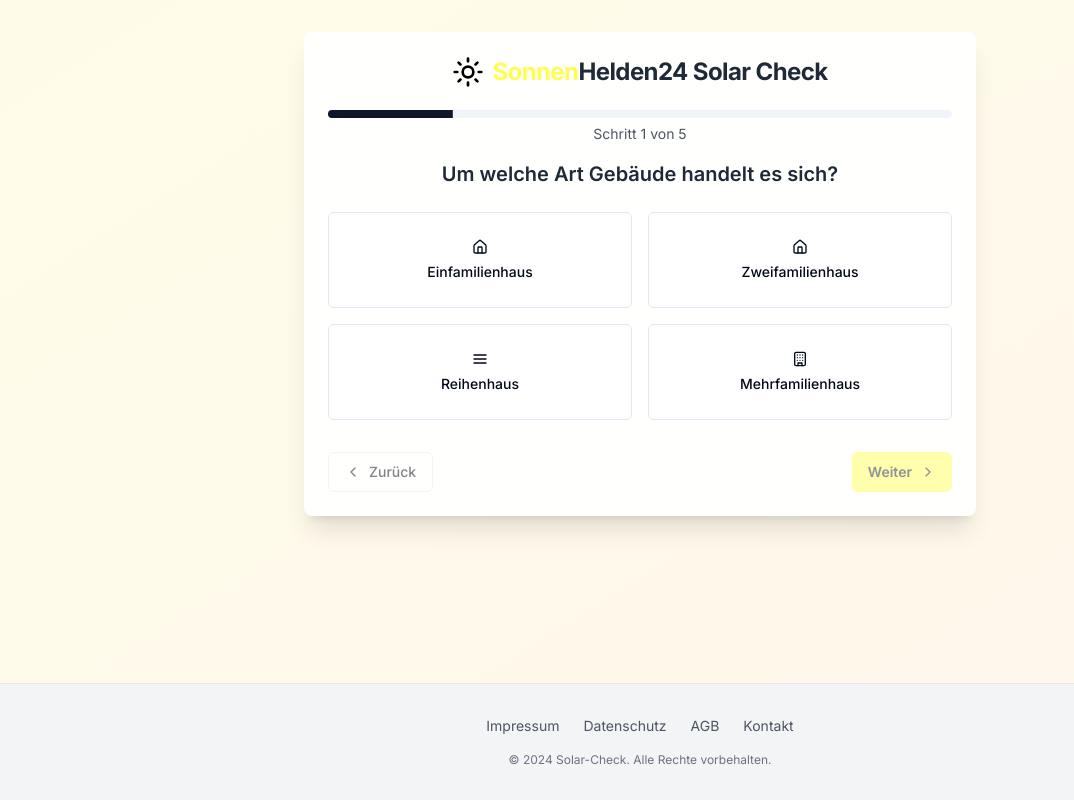
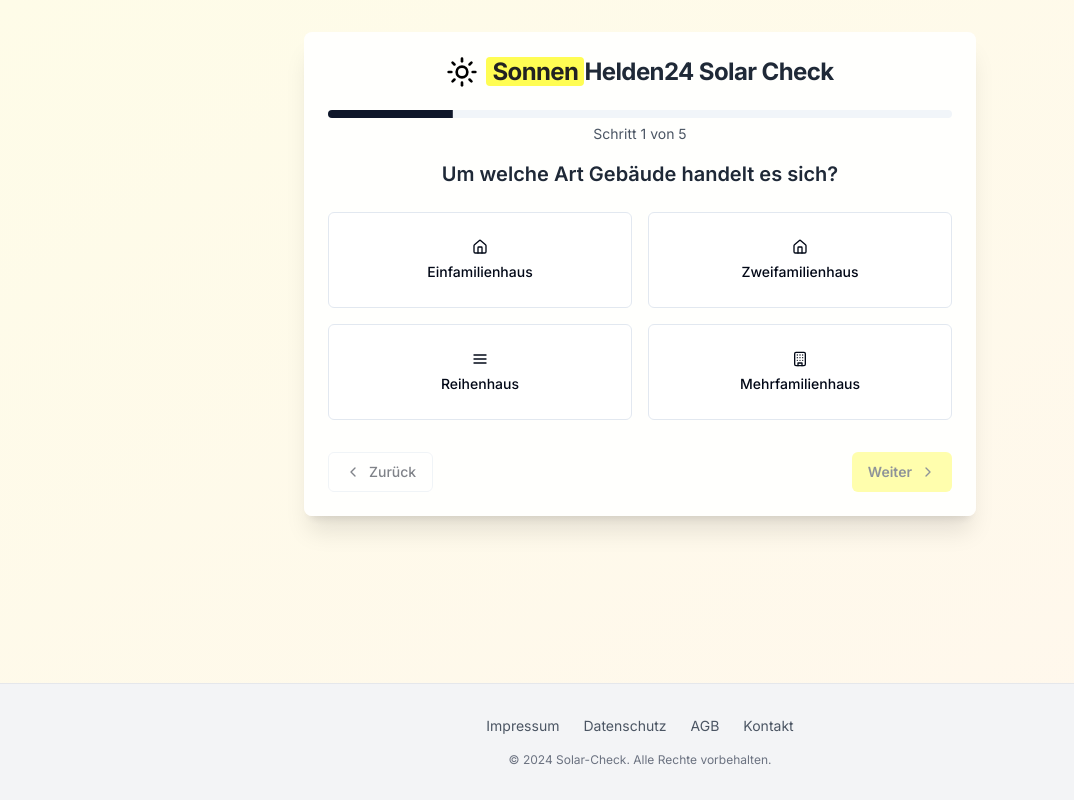
Before and after one commit to miikeeee/sonnenhelden24-klickstrecke, a Next.js app: page / in a window 1280 px wide. Shown: the whole page, without its empty margins (0-1074 px from the left). Built offline with nearby package versions, Linux system fonts and the light colour scheme.

Commit message:
Logo angepasst Schwarz/Gelb

```diff
--- a/components/solar-funnel.tsx
+++ b/components/solar-funnel.tsx
@@ -132,7 +132,7 @@ export function SolarFunnel() {
           <div className="flex items-center justify-center gap-2 mb-4">
             <Sun className="h-8 w-8 text-black" />
             <CardTitle className="text-2xl font-bold text-gray-800">
-              <span style={{ color: "#FFFD53" }}>Sonnen</span>Helden24 Solar Check
+              <span style={{ background: "#FFFD53", color: "#222", borderRadius: 4, padding: "0 6px" }}>Sonnen</span>Helden24 Solar Check
             </CardTitle>
           </div>
           <Progress value={progress} className="w-full h-2" />
```
